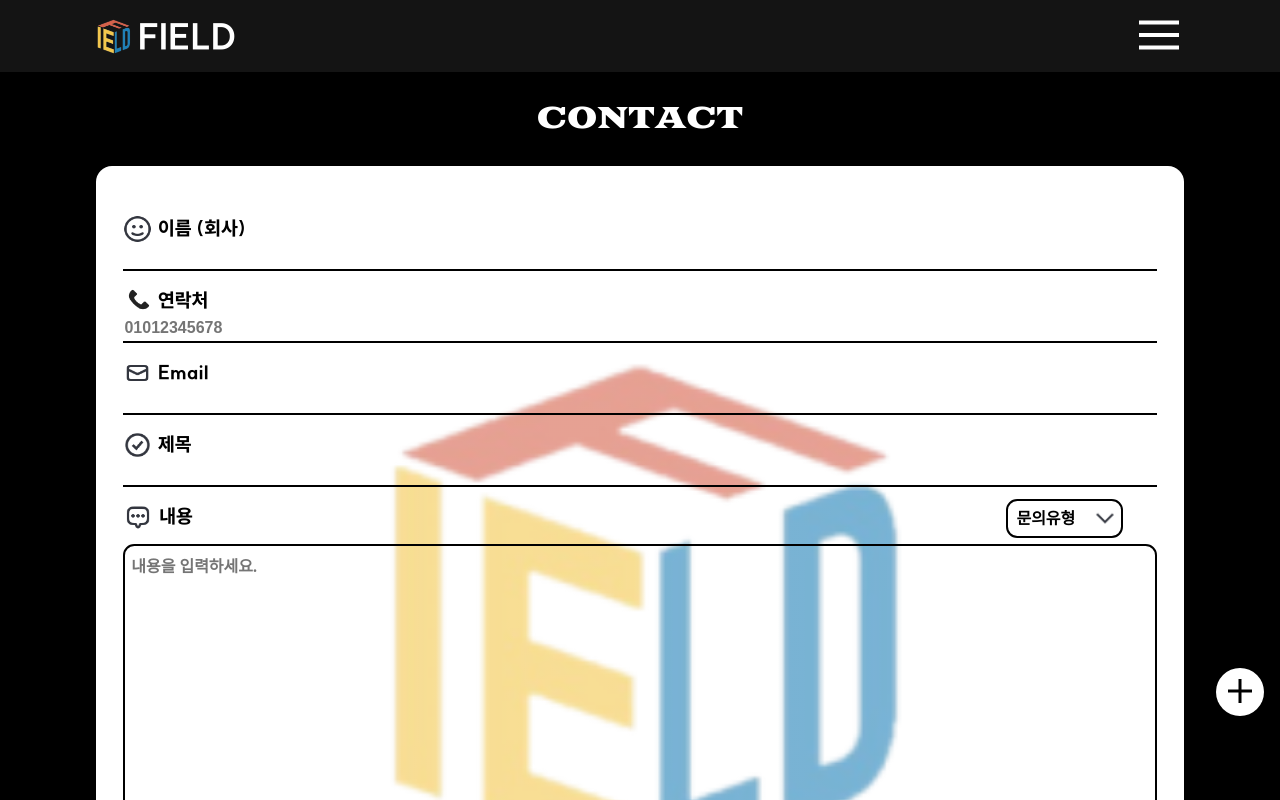
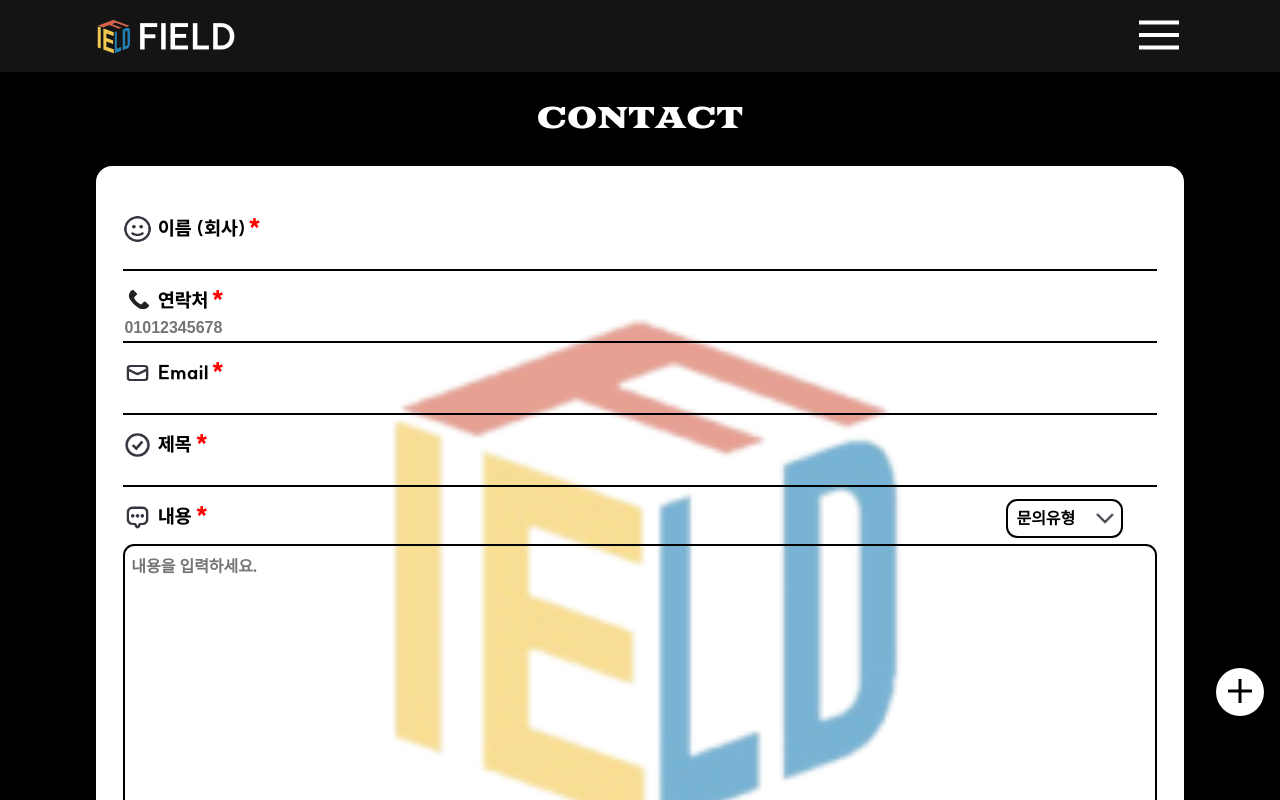
Before and after one commit to bobob0311/Field_website, a React (Vite) app: page /contact in a window 1280 px wide. Shown: the top 800 px of the page. Built offline with nearby package versions, Linux system fonts and the light colour scheme; no server answers; a web font is replaced by a local one; what pocketbase would draw is missing.

Commit message:
:lipstick: 변경사항 및 피드백 반영
변경사항 및 피드백 반영

```diff
--- a/src/components/contact/ContactForm.jsx
+++ b/src/components/contact/ContactForm.jsx
@@ -1,5 +1,5 @@
 import styled from 'styled-components';
-import {useRef, useState} from 'react';
+import {useEffect, useState, useRef} from 'react';
 import PocketBase from 'pocketbase';
 import theme from '../../theme';
 import ContactModal from './ContactModal';
@@ -131,22 +131,36 @@ const Notice = styled.span`
 `;
 
 const initialValidationState = {
-  isNameValid: undefined,
-  isPhoneValid: undefined,
-  isEmailValid: undefined,
-  isTitleValid: undefined,
-  isContentValid: undefined,
+  isNameValid: false,
+  isPhoneValid: false,
+  isEmailValid: false,
+  isTitleValid: false,
+  isContentValid: false,
 };
 
+function InputBox({left, validName, imgSrc, imgAlt, name, children}) {
+  return (
+    <InputLabel>
+      {!validName ? <Notice $left={left} /> : null}
+      <VerticalCenter>
+        <Img src={imgSrc} alt={imgAlt} />
+        {name}
+      </VerticalCenter>
+      {children}
+    </InputLabel>
+  );
+}
+
 export default function ContactForm() {
-  const enteredData = {
-    type: useRef(null),
-    name: useRef(null),
-    email: useRef(null),
-    phoneNumber: useRef(null),
-    content: useRef(null),
-    title: useRef(null),
-  };
+  const timeoutIdRef = useRef(null);
+  const [enteredData, setEnteredData] = useState({
+    type: '',
+    name: '',
+    email: '',
+    phoneNumber: '',
+    content: '',
+    title: '',
+  });
   const [error, setError] = useState();
   const [isLoading, setIsLoading] = useState();
   const [isOpen, setIsOpen] = useState(false);
@@ -206,21 +220,31 @@ export default function ContactForm() {
     return isEveryThingValid;
   };
 
+  function changeHandler(e) {
+    const {name, value} = e.target;
+
+    if (timeoutIdRef.current) {
+      clearTimeout(timeoutIdRef.current);
+    }
+
+    timeoutIdRef.current = setTimeout(() => {
+      setEnteredData(prev => ({
+        ...prev,
+        [name]: value,
+      }));
+    }, 300);
+  }
+
+  useEffect(() => {
+    Validation(enteredData);
+  }, [enteredData]);
+
   const enterdDataHandler = event => {
     event.preventDefault();
     setIsOpen(true);
-    const submittedData = {
-      type: enteredData.type.current.value,
-      name: enteredData.name.current.value,
-      email: enteredData.email.current.value,
-      phoneNumber: enteredData.phoneNumber.current.value,
-      content: enteredData.content.current.value,
-      title: enteredData.title.current.value,
-    };
 
-    const validationResult = Validation(submittedData);
-    if (validationResult) {
-      SendMessage(submittedData);
+    if (isValid) {
+      SendMessage(enteredData);
     }
   };
 
@@ -232,81 +256,105 @@ export default function ContactForm() {
 
   function NumberInputHandler(e) {
     e.target.value = e.target.value.replace(/\D/g, '');
+    const {name, value} = e.target;
+    if (timeoutIdRef.current) {
+      clearTimeout(timeoutIdRef.current);
+    }
+
+    timeoutIdRef.current = setTimeout(() => {
+      setEnteredData(prev => ({
+        ...prev,
+        [name]: value,
+      }));
+    }, 500);
   }
 
   return (
     <>
       <ContactSection>
         <Form onSubmit={enterdDataHandler}>
-          <InputLabel>
-            {validationState.isNameValid === false ? <Notice $left='7.8rem' /> : null}
-            <VerticalCenter>
-              <Img src='happy.png' alt='웃는 아이콘' />
-              이름 (회사)
-            </VerticalCenter>
-            <Input type='text' name='name' ref={enteredData.name} autoComplete='name' />
-          </InputLabel>
+          <div>
+            <InputBox
+              left='7.8rem'
+              validName={validationState.isNameValid}
+              imgSrc='happy.png'
+              imgAlt='웃는 아이콘'
+              name='이름 (회사)'
+            >
+              <Input type='text' name='name' onChange={e => changeHandler(e)} autoComplete='name' />
+            </InputBox>
 
-          <InputLabel>
-            {validationState.isPhoneValid === false ? <Notice $left='5.5rem' /> : null}
-            <VerticalCenter>
-              <Img src='Phone.png' alt='핸드폰 아이콘' />
-              연락처
-            </VerticalCenter>
+            <InputBox
+              left='5.5rem'
+              validName={validationState.isPhoneValid}
+              imgSrc='Phone.png'
+              imgAlt='핸드폰 아이콘'
+              name='연락처'
+            >
               <Input
                 id='Num'
                 placeholder='01012345678'
                 type='tel'
-              name='phonenumber'
-              ref={enteredData.phoneNumber}
+                name='phoneNumber'
                 autoComplete='tel'
                 onInput={e => NumberInputHandler(e)}
                 pattern='[0-9]{9,11}'
                 maxLength='11'
               />
-          </InputLabel>
+            </InputBox>
 
-          <InputLabel>
-            {validationState.isEmailValid === false ? <Notice $left='5.5rem' /> : null}
-            <VerticalCenter>
-              <Img src='Message.png' alt='메세지 아이콘' />
-              Email
-            </VerticalCenter>
-            <Input type='email' name='email' ref={enteredData.email} autoComplete='email' />
-          </InputLabel>
-
-          <InputLabel>
-            {validationState.isTitleValid === false ? <Notice $left='4.5rem' /> : null}
-            <VerticalCenter>
-              <Img src='Check.png' alt='체크모양 아이콘' />
-              제목
-            </VerticalCenter>
-            <Input type='text' name='title' ref={enteredData.title} autoComplete='off' />
-          </InputLabel>
+            <InputBox
+              left='5.5rem'
+              validName={validationState.isEmailValid}
+              imgSrc='Message.png'
+              imgAlt='메세지 아이콘'
+              name='Email'
+            >
+              <Input
+                type='email'
+                name='email'
+                onChange={e => changeHandler(e)}
+                autoComplete='email'
+              />
+            </InputBox>
+          </div>
+          <div>
+            <InputBox
+              left='4.5rem'
+              validName={validationState.isTitleValid}
+              imgSrc='Check.png'
+              imgAlt='체크모양 아이콘'
+              name='제목'
+            >
+              <Input type='text' name='title' onChange={e => changeHandler(e)} autoComplete='off' />
+            </InputBox>
 
             <TypeLabel>
-            <TypeSelect name='Type' ref={enteredData.type} autoComplete='off'>
+              <TypeSelect name='type' onChange={e => changeHandler(e)} autoComplete='off'>
                 <Option value='선택하지않음'>문의유형</Option>
+                <Option value='서비스 이용'>서비스 이용</Option>
                 <Option value='후원'>후원</Option>
                 <Option value='문의'>문의</Option>
                 <Option value='기타'>기타</Option>
               </TypeSelect>
             </TypeLabel>
 
-          <InputLabel>
-            {validationState.isContentValid === false ? <Notice $left='4.5rem' /> : null}
-            <VerticalCenter>
-              <Img src='Chat_alt_3.png' alt='대화창 아이콘' width={30} />
-              내용
-            </VerticalCenter>
+            <InputBox
+              left='4.5rem'
+              validName={validationState.isContentValid}
+              imgSrc='Chat_alt_3.png'
+              imgAlt='대화창 아이콘'
+              name='내용'
+            >
               <TextArea
                 placeholder='내용을 입력하세요.'
                 name='content'
-              rows={20}
-              ref={enteredData.content}
+                rows={15}
+                onChange={e => changeHandler(e)}
                 autoComplete='off'
               />
-          </InputLabel>
+            </InputBox>
+          </div>
 
           <SubmitButton type='submit'>
             SEND
--- a/src/components/contact/ContactModal.jsx
+++ b/src/components/contact/ContactModal.jsx
@@ -53,16 +53,6 @@ const Modal = styled.section`
   animation: ${slideDownAnimation} 0.5s ease-in-out;
   border-radius: 2rem;
   align-items: center;
-  &::before {
-    position: absolute;
-    content: '';
-    background: url('fieldLogo.png') no-repeat;
-    width: 4rem;
-    height: 4rem;
-    top: -0.5rem;
-    left: -0.5rem;
-    background-size: cover;
-  }
 `;
 
 const ModalButton = styled.button`
```
Lines whose indentation alone changed are shown as unchanged.
